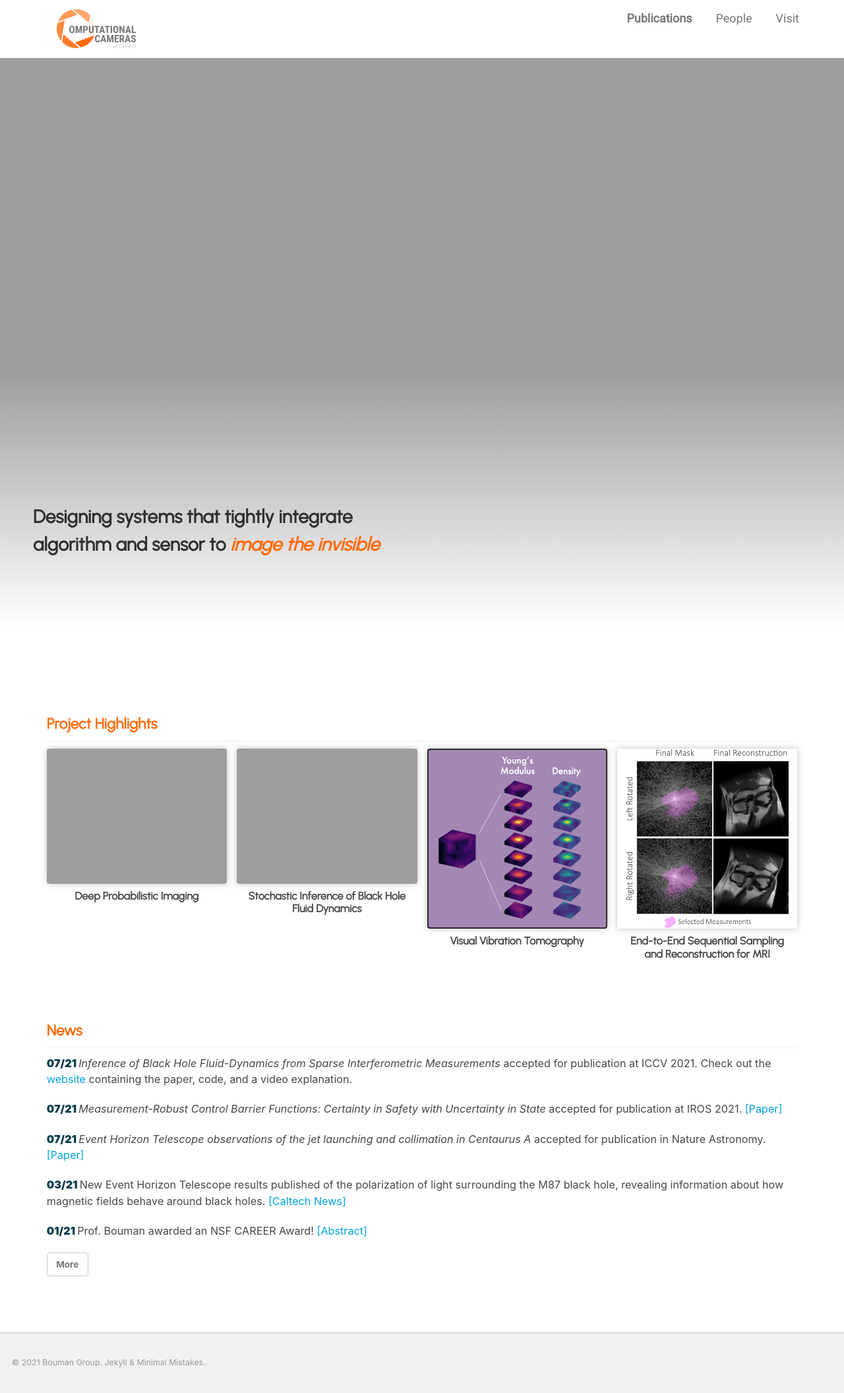
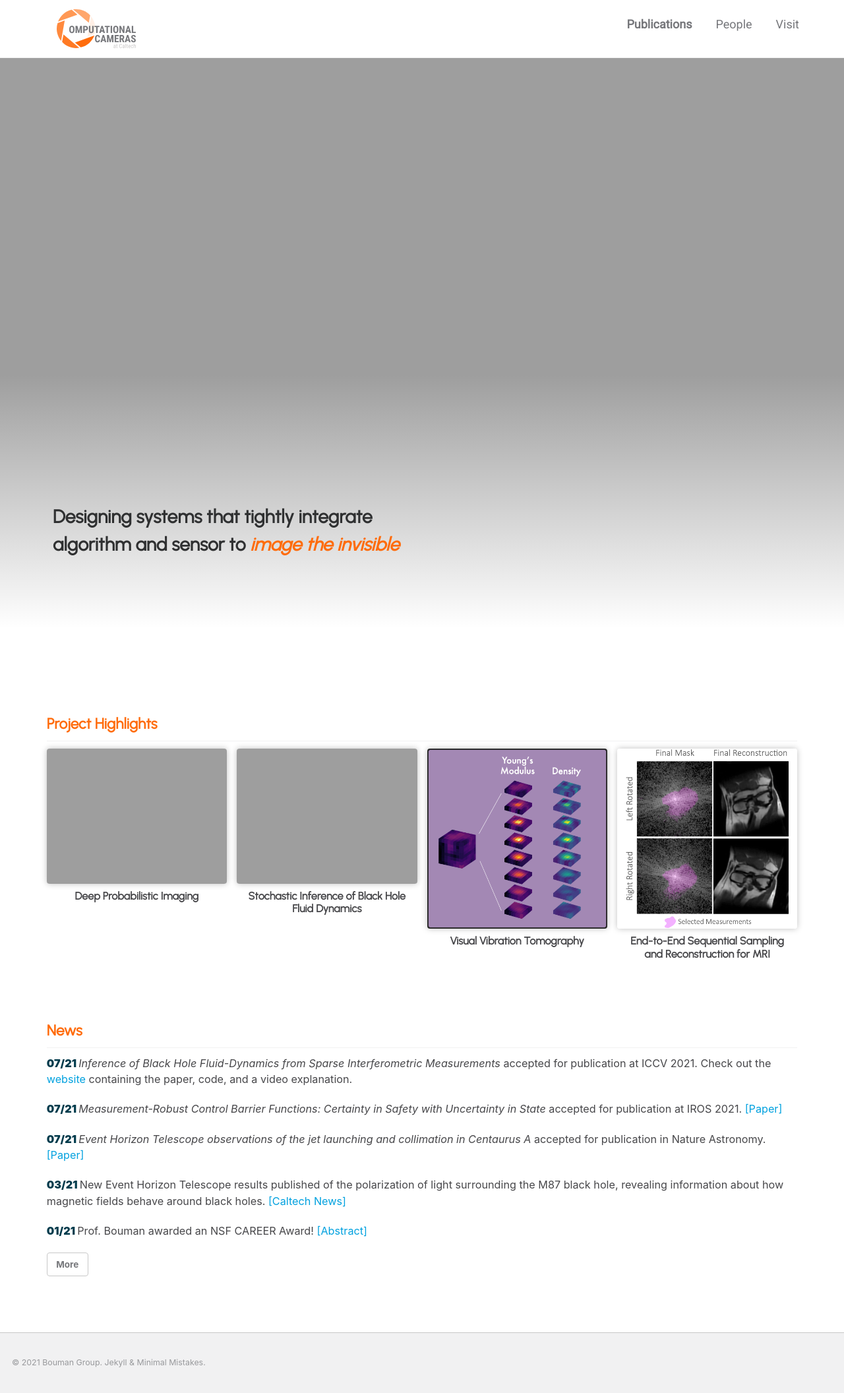
Before and after one commit to boumangroup/boumangroup.github.io, a Jekyll site: the page built from index.html, in a window 1280 px wide. Shown: the whole page at 66% size. Built offline with Jekyll 4.4.1, drawn with Linux system fonts in a browser that asks for light colours; a script that is not in the unit is left out; the list of posts is cut into pages by our own code.

Commit message:
margin and padding adjustments in masthead

```diff
--- a/assets/_scss/_masthead.scss
+++ b/assets/_scss/_masthead.scss
@@ -51,7 +51,7 @@
     width: 120px;
     height: auto;
 
-    @media (max-width: $medium) {
+    @media (max-width: $small) {
       width: 90px;
     }
 
--- a/assets/_scss/_navigation.scss
+++ b/assets/_scss/_navigation.scss
@@ -215,6 +215,8 @@
   .visible-links {
     display: table;
     float: right;
+    padding-top: 1vh;
+    padding-bottom: 1vh;
 
     li {
       display: table-cell;
--- a/assets/_scss/_page.scss
+++ b/assets/_scss/_page.scss
@@ -45,7 +45,7 @@
 
 .page__lead-container {
   width: 60%;
-  margin-left: 50px;
+  margin-left: 80px;
 
   @media (max-width: $large) {
     margin-left: 1em;
```
Also changed, not shown: assets/css/main.css.
